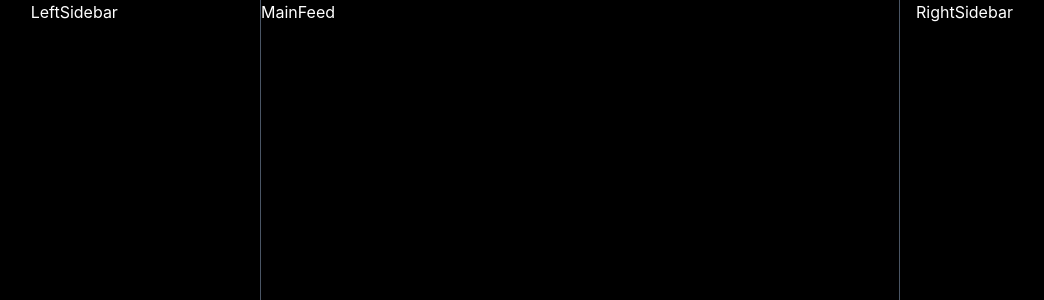
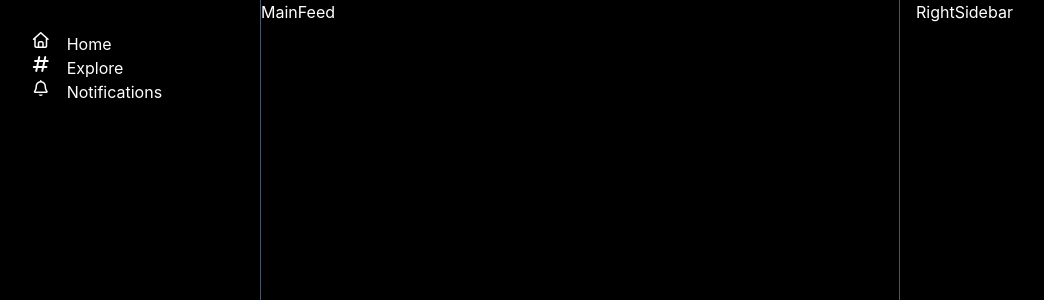
Before and after one commit to emrewitegitim-rgb/FSWEBP0126-Twitter, a React (Vite) app: page /home in a window 1280 px wide. Shown: the top 300 px of the page, without its empty margins (60-1104 px from the left). Built offline with nearby package versions, Linux system fonts and the light colour scheme.

Commit message:
feat: add left nav menu -basic version

```diff
--- a/index.html
+++ b/index.html
@@ -5,6 +5,13 @@
     <link rel="icon" type="image/svg+xml" href="/favicon.svg" />
     <meta name="viewport" content="width=device-width, initial-scale=1.0" />
     <title>twitter</title>
+    <link
+      rel="stylesheet"
+      href="https://cdnjs.cloudflare.com/ajax/libs/font-awesome/7.0.1/css/all.min.css"
+      integrity="sha512-2SwdPD6INVrV/lHTZbO2nodKhrnDdJK9/kg2XD1r9uGqPo1cUbujc+IYdlYdEErWNu69gVcYgdxlmVmzTWnetw=="
+      crossorigin="anonymous"
+      referrerpolicy="no-referrer"
+    />
   </head>
   <body>
     <div id="root"></div>
--- a/src/components/LeftSidebar.jsx
+++ b/src/components/LeftSidebar.jsx
@@ -1,5 +1,14 @@
+import { menu } from "../utils";
+import MenuItem from "./MenuItem";
+
 function LeftSidebar() {
-  return <div className="w-1/6">LeftSidebar</div>;
+  return (
+    <div className="w-1/6 pt-8">
+      {menu.map((item, index) => (
+        <MenuItem key={index} item={item} />
+      ))}
+    </div>
+  );
 }
 
 export default LeftSidebar;
--- /dev/null
+++ b/src/components/MenuItem.jsx
@@ -0,0 +1,10 @@
+function MenuItem({ item }) {
+  return (
+    <div className="flex gap-4">
+      <i className={item.icon}></i>
+      <span>{item.title}</span>
+    </div>
+  );
+}
+
+export default MenuItem;
--- /dev/null
+++ b/src/utils.js
@@ -0,0 +1,14 @@
+export const menu = [
+  {
+    icon: "fa-regular fa-house",
+    title: "Home",
+  },
+  {
+    icon: "fa-solid fa-hashtag",
+    title: "Explore",
+  },
+  {
+    icon: "fa-regular fa-bell",
+    title: "Notifications",
+  },
+];
```
